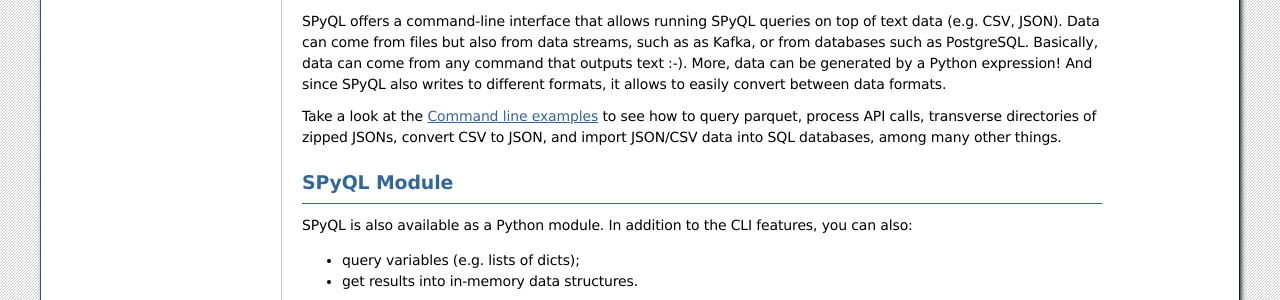
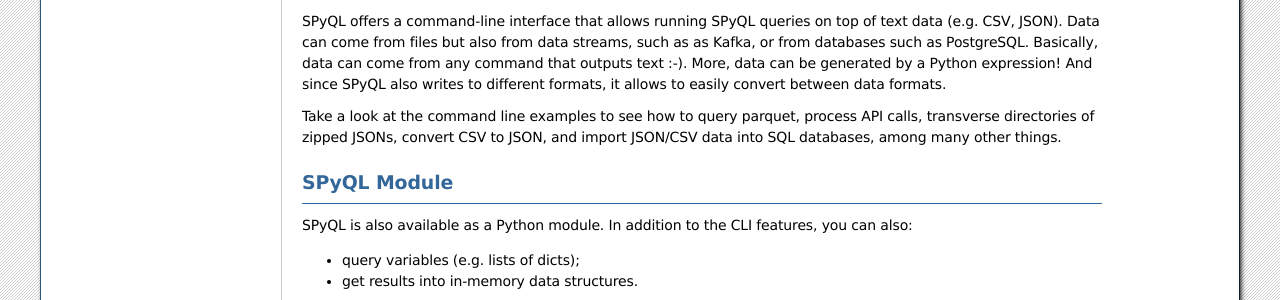
Before and after one commit to dcmoura/spyql, a Sphinx documentation site: the page built from docs/readme.rst, in a window 1280 px wide. Shown: the part 483-783 px from the top of the page. Built offline with Sphinx 7.4.7, drawn with Linux system fonts in a browser that asks for light colours.

```diff
--- a/README.rst
+++ b/README.rst
@@ -68,7 +68,7 @@ SPyQL CLI
 
 SPyQL offers a command-line interface that allows running SPyQL queries on top of text data (e.g. CSV, JSON). Data can come from files but also from data streams, such as as Kafka, or from databases such as PostgreSQL. Basically, data can come from any command that outputs text :-). More, data can be generated by a Python expression! And since  SPyQL also writes to different formats, it allows to easily convert between data formats.
 
-Take a look at the :ref:`Command line examples` to see how to query parquet, process API calls, transverse directories of zipped JSONs, convert CSV to JSON, and import JSON/CSV data into SQL databases, among many other things.
+Take a look at the command line examples to see how to query parquet, process API calls, transverse directories of zipped JSONs, convert CSV to JSON, and import JSON/CSV data into SQL databases, among many other things.
 
 
 SPyQL Module
--- a/docs/conf.py
+++ b/docs/conf.py
@@ -32,7 +32,7 @@ import spyql
 
 # Add any Sphinx extension module names here, as strings. They can be
 # extensions coming with Sphinx (named 'sphinx.ext.*') or your custom ones.
-extensions = ["sphinx.ext.autodoc", "sphinx.ext.viewcode", "myst_parser", "sphinx.ext.autosectionlabel"]
+extensions = ["sphinx.ext.autodoc", "sphinx.ext.viewcode", "myst_parser"]
 
 # Add any paths that contain templates here, relative to this directory.
 templates_path = ["_templates"]
```
